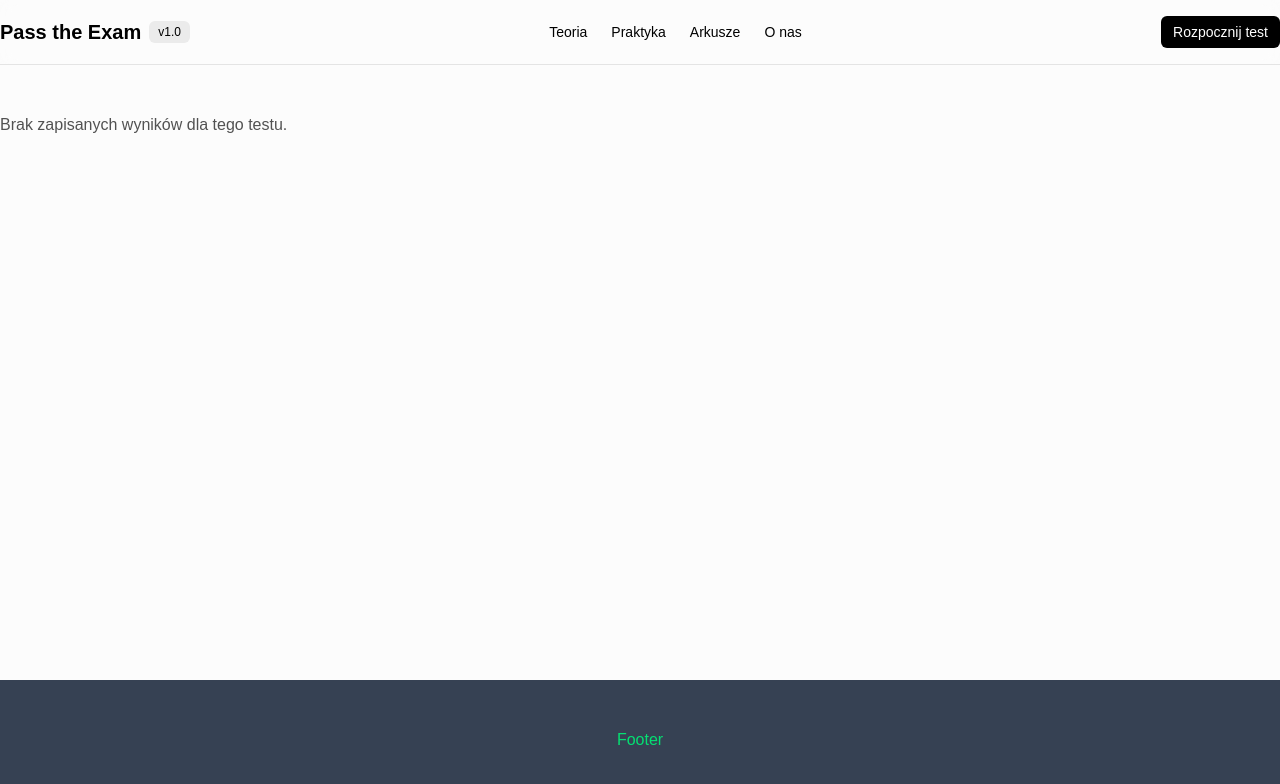
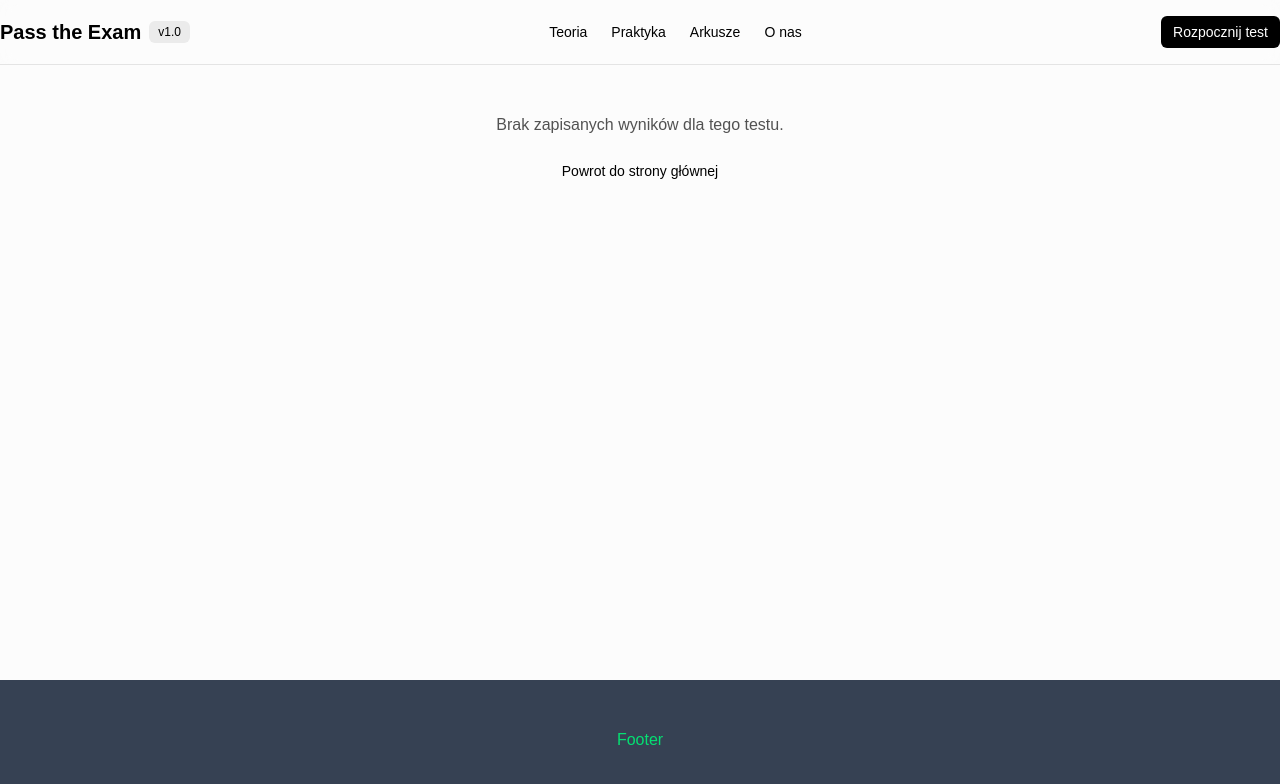
Before and after one commit to Marmo77/PassTheProgramistExams, a React (Vite) app: page /results in a window 1280 px wide. Shown: the top 784 px of the page. Built offline with nearby package versions, Linux system fonts and the light colour scheme; no server answers.

Commit message:
questions enchance

```diff
--- a/src/components/Question/ResultsCard.tsx
+++ b/src/components/Question/ResultsCard.tsx
@@ -5,6 +5,8 @@
 import { Progress } from "../ui/progress";
 import type { QuestionType } from "@/types/types";
 import type { QuestionEvaluation } from "@/hooks/QuestionResults";
+import { Link } from "react-router-dom";
+import { ArrowBigLeft, ArrowLeft } from "lucide-react";
 
 const ResultsCard = ({
   results,
@@ -20,8 +22,14 @@
   return (
     <section className="mx-auto max-w-7xl py-12">
       <Card className="border shadow-sm">
-        <CardHeader className="text-center space-y-4">
+        <CardHeader className="text-center space-y-4 relative">
           <div className="space-y-2">
+            <Link to="/">
+              <Button variant={"default"} className="absolute left-4 top-1">
+                <ArrowLeft className="mr-2 h-4 w-4" />
+                Powrot do strony glownej
+              </Button>
+            </Link>
             <h2 className="text-3xl font-extrabold tracking-tight">Wyniki</h2>
             <p className="text-sm text-muted-foreground">
               Podsumowanie twojego testu {questions[0].subject}
--- a/src/components/ResultsPage.tsx
+++ b/src/components/ResultsPage.tsx
@@ -2,6 +2,8 @@
 import ResultsCard from "./Question/ResultsCard";
 import type { QuestionType } from "@/types/types";
 import type { QuestionEvaluation } from "@/hooks/QuestionResults";
+import { Link } from "react-router-dom";
+import { Button } from "./ui/button";
 
 type PersistedResults = {
   results: QuestionEvaluation[];
@@ -34,9 +36,14 @@
   if (!data || !data.results || !data.questions) {
     return (
       <section className="mx-auto max-w-7xl py-12">
-        <p className="text-muted-foreground">
-          Brak zapisanych wyników dla tego testu.
-        </p>
+        <div className="flex flex-col items-center gap-4">
+          <p className="text-muted-foreground">
+            Brak zapisanych wyników dla tego testu.
+          </p>
+          <Link to="/">
+            <Button variant={"link"}>Powrot do strony głównej</Button>
+          </Link>
+        </div>
       </section>
     );
   }
--- a/src/components/ui/button.tsx
+++ b/src/components/ui/button.tsx
@@ -5,7 +5,7 @@
 import { cn } from "@/lib/utils";
 
 const buttonVariants = cva(
-  "inline-flex items-center justify-center gap-2 whitespace-nowrap rounded-md text-sm font-medium transition-all disabled:pointer-events-none disabled:opacity-50 [&_svg]:pointer-events-none [&_svg:not([class*='size-'])]:size-4 shrink-0 [&_svg]:shrink-0 outline-none focus-visible:border-ring focus-visible:ring-ring/50 focus-visible:ring-[3px] aria-invalid:ring-destructive/20 dark:aria-invalid:ring-destructive/40 aria-invalid:border-destructive",
+  "inline-flex items-center justify-center gap-2 whitespace-nowrap rounded-md text-sm font-medium transition-all disabled:pointer-events-none disabled:opacity-50 [&_svg]:pointer-events-none [&_svg:not([class*='size-'])]:size-4 shrink-0 [&_svg]:shrink-0 outline-none focus-visible:border-ring focus-visible:ring-ring/50 focus-visible:ring-[3px] aria-invalid:ring-destructive/20 dark:aria-invalid:ring-destructive/40 aria-invalid:border-destructive cursor-pointer",
   {
     variants: {
       variant: {
```
